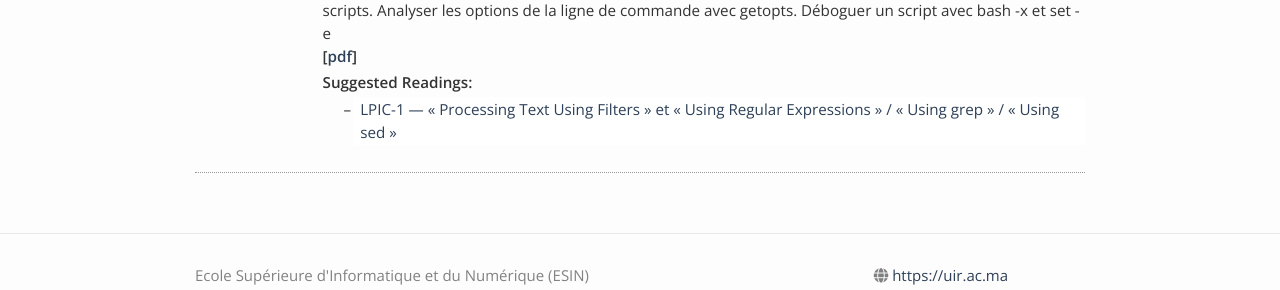
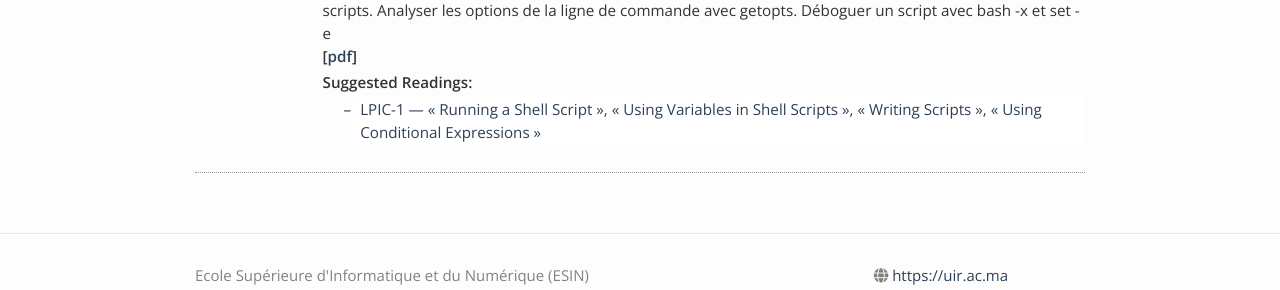
Before and after one commit to liaoux/it-intro-to-os, a Jekyll site: the page built from lectures.md, in a window 1280 px wide. Shown: the part 1602-1892 px from the top of the page. Built offline with Jekyll 4.4.1, drawn with Linux system fonts in a browser that asks for light colours; nearby versions of some CDN libraries.

Commit message:
updated lab06 and cm06 references

```diff
--- a/_lectures/cm06.md
+++ b/_lectures/cm06.md
@@ -9,4 +9,4 @@ links:
     url: /static_files/lectures/cm06.pdf
 ---
 **Suggested Readings:**
-- [LPIC-1 — « Processing Text Using Filters » et « Using Regular Expressions » / « Using grep » / « Using sed »]({{ site.baseurl }}/static_files/references/lpic-1-linux.pdf)
+- [LPIC-1 — « Running a Shell Script », « Using Variables in Shell Scripts », « Writing Scripts », « Using Conditional Expressions »]({{ site.baseurl }}/static_files/references/lpic-1-linux.pdf)
```
Also changed, not shown: 1 other file.
